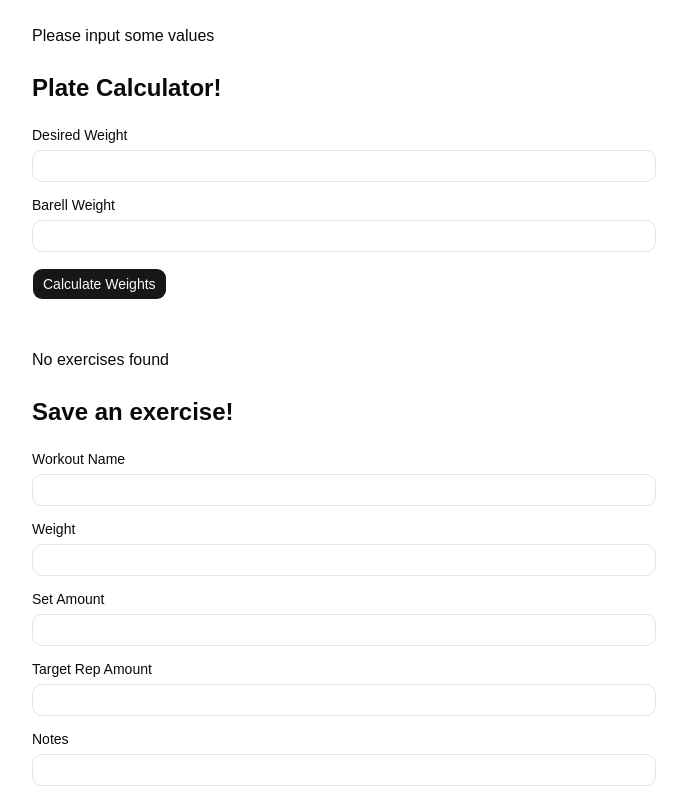
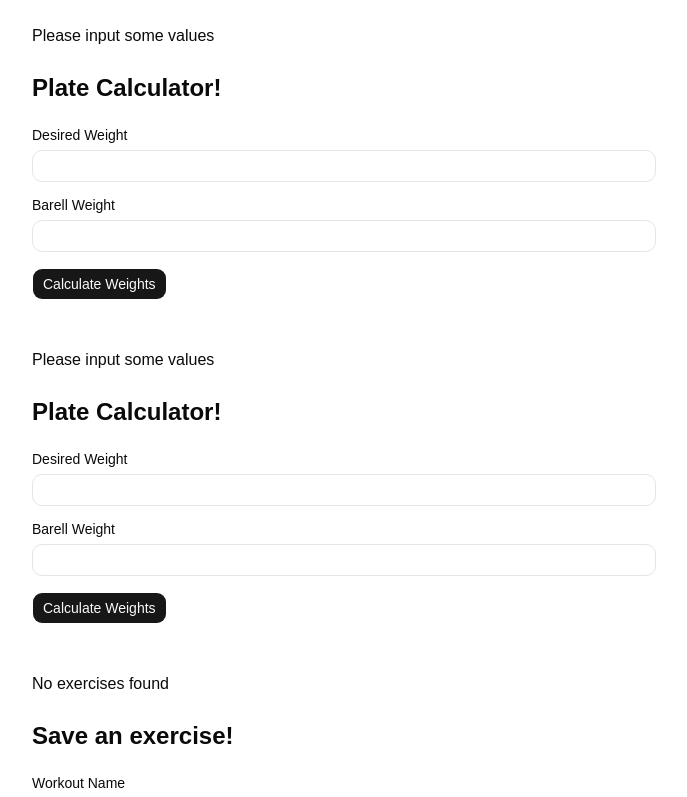
Before and after one commit to chaezuha/workout-tracker, a React app in the folder frontend/: page / in a window 1280 px wide. Shown: the top 797 px of the page, without its empty margins (296-983 px from the left). Built offline with nearby package versions, Linux system fonts and the light colour scheme; the HTML template or start-up script is replaced by a standard one.

Commit message:
Updated calculator naming

```diff
--- a/frontend/src/App.jsx
+++ b/frontend/src/App.jsx
@@ -25,7 +25,8 @@ const App = () => {
   const [notes, setNotes] = useState("");
   const [desiredWeight, setDesiredWeight] = useState("");
   const [barbellWeight, setBarbellWeight] = useState("");
-  const [calculatedWeights, setCalculatedWeights] = useState([]);
+  const [calculatedPlates, setCalculatedPlates] = useState([]);
+
 
   const idRef = useRef(1);
   const newId = () => idRef.current++;
@@ -137,10 +138,10 @@ const App = () => {
   };
 
   const showCalculatedPlates = () => {
-    if (calculatedWeights.length === 0) {
+    if (calculatedPlates.length === 0) {
       return <h1>Please input some values</h1>
     }
-    return calculatedWeights.map((count, i) =>
+    return calculatedPlates.map((count, i) =>
       count !== 0 && <p key={i}>{count} × {weights[i]} lb</p>
     )
   }
@@ -164,7 +165,11 @@ const App = () => {
       i += 1;
     }
 
-    setCalculatedWeights(results);
+    setCalculatedPlates(results);
+  }
+
+  const weightCaclulator = (event) => {
+
   }
 
   return (
@@ -196,6 +201,34 @@ const App = () => {
           <Button type="submit">Calculate Weights</Button>
         </form>
     </div>
+    <div className="mx-auto max-w-2xl p-6 space-y-6">
+        {showCalculatedPlates()}
+        <h1 className="text-2xl font-semibold">Plate Calculator!</h1>
+        <form onSubmit={calculatePlates} className="space-y-4">
+          <div className="space-y-2">
+            <Label htmlFor="Desired Weight">Desired Weight</Label>
+            <Input
+              id = "Desired Weight"
+              value={desiredWeight}
+              onChange={handleDesiredWeightChange}
+              required
+            >
+            </Input>
+          </div>
+          <div className="space-y-2">
+            <Label htmlFor="Desired Weight">Barell Weight</Label>
+            <Input
+              id = "Barbell Weight"
+              value={barbellWeight}
+              onChange={handleBarbellWeightChange}
+              required
+            >
+            </Input>
+          </div>
+          <Button type="submit">Calculate Weights</Button>
+        </form>
+    </div>
+
 
     <div className="mx-auto max-w-2xl p-6 space-y-6">
       {showExercise()}
```
